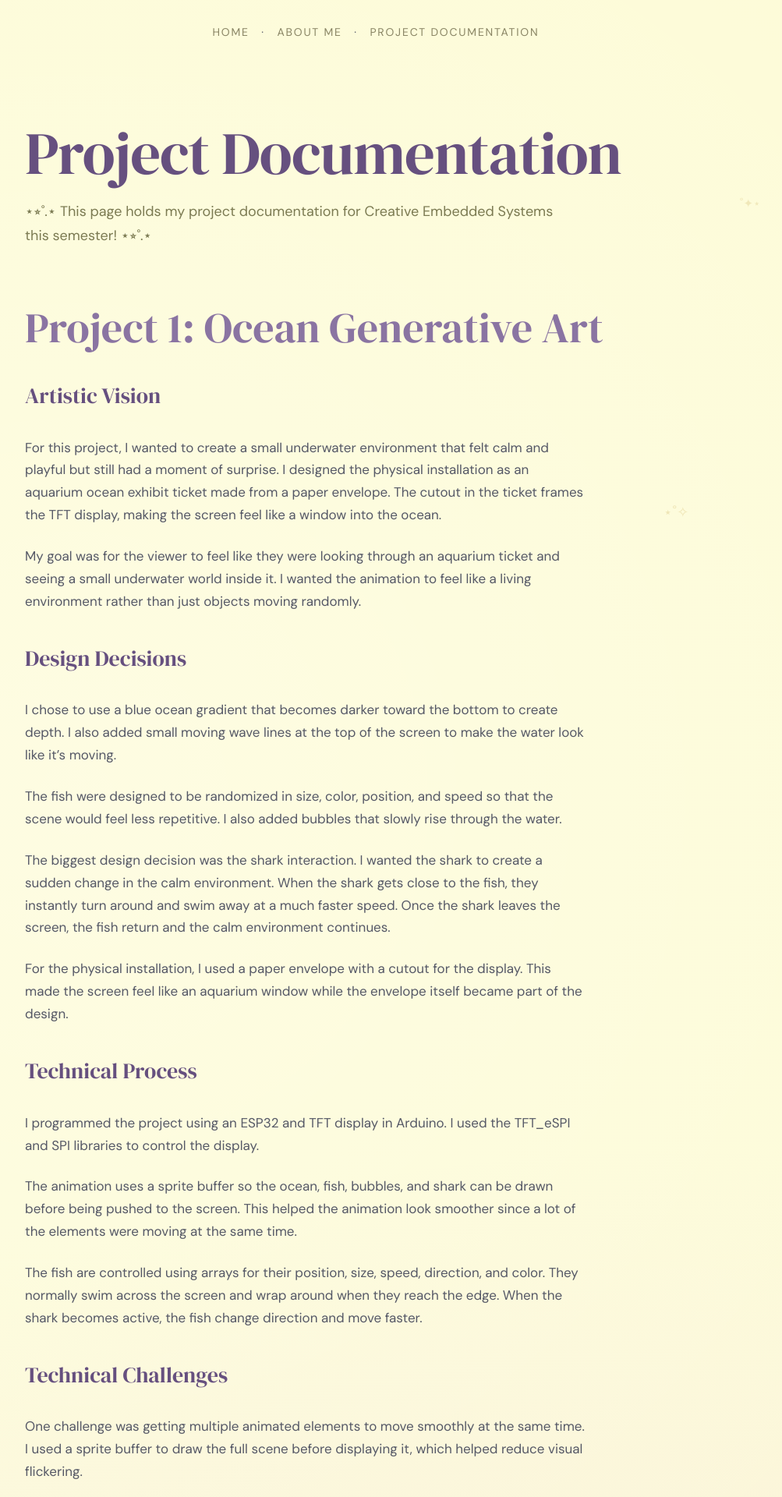
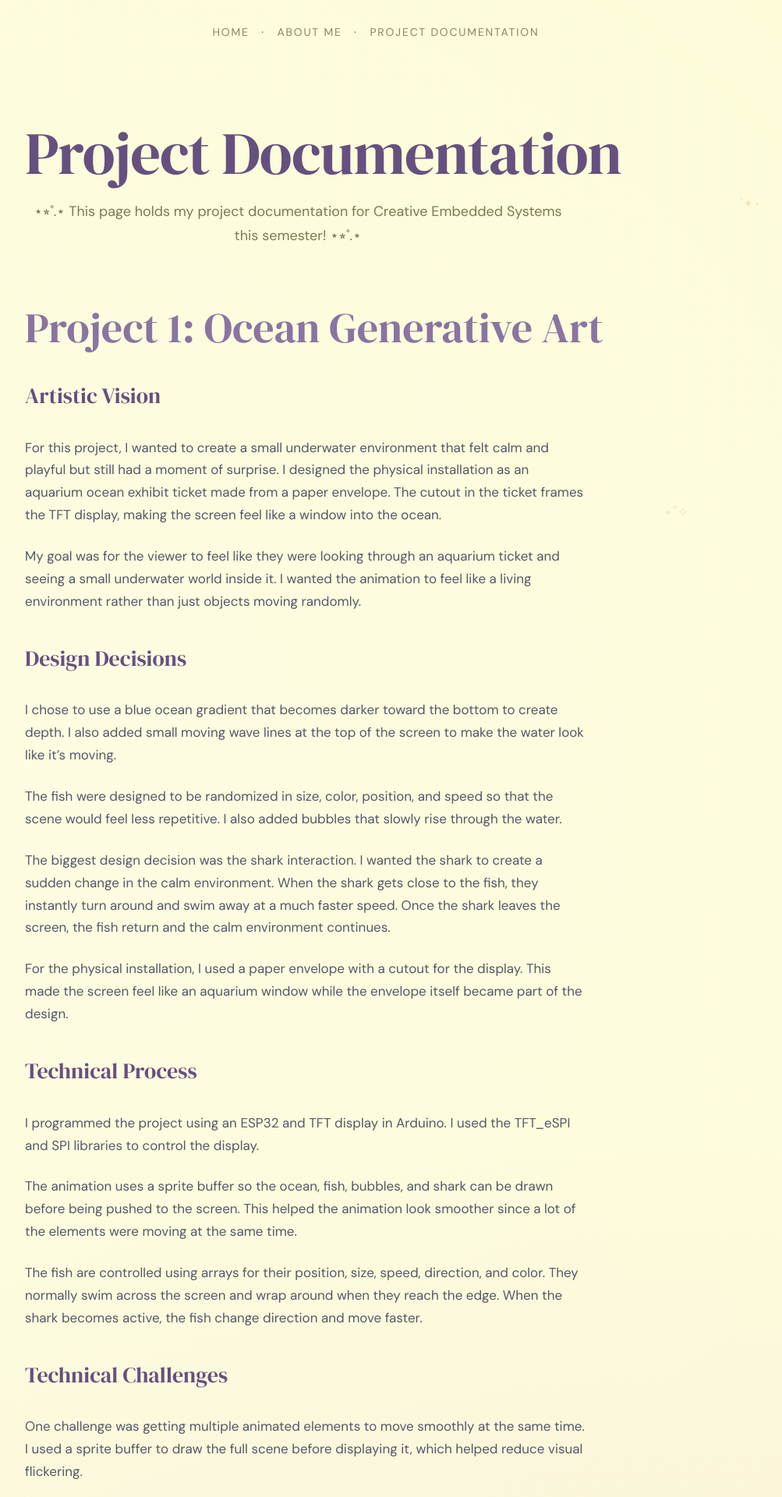
Before and after one commit to Sanjidahjahan/fall2026-design-documentation, a Jekyll site: the page built from documentation.md, in a window 1280 px wide. Shown: the top 1920 px of the page at 78% size, without its empty margins (158-1161 px from the left). Built offline with Jekyll 4.4.1, drawn with Linux system fonts in a browser that asks for light colours.

Commit message:
Change intro text to HTML in documentation
Updated introduction text to use HTML formatting.

```diff
--- a/documentation.md
+++ b/documentation.md
@@ -5,7 +5,7 @@ title: Project Documentation
 
 # Project Documentation
 
-⋆⭒˚.⋆ This page holds my project documentation for Creative Embedded Systems this semester! ⋆⭒˚.⋆
+<p class="intro-text">⋆⭒˚.⋆ This page holds my project documentation for Creative Embedded Systems this semester! ⋆⭒˚.⋆</p>
 
 ## Project 1: Ocean Generative Art
 
```
